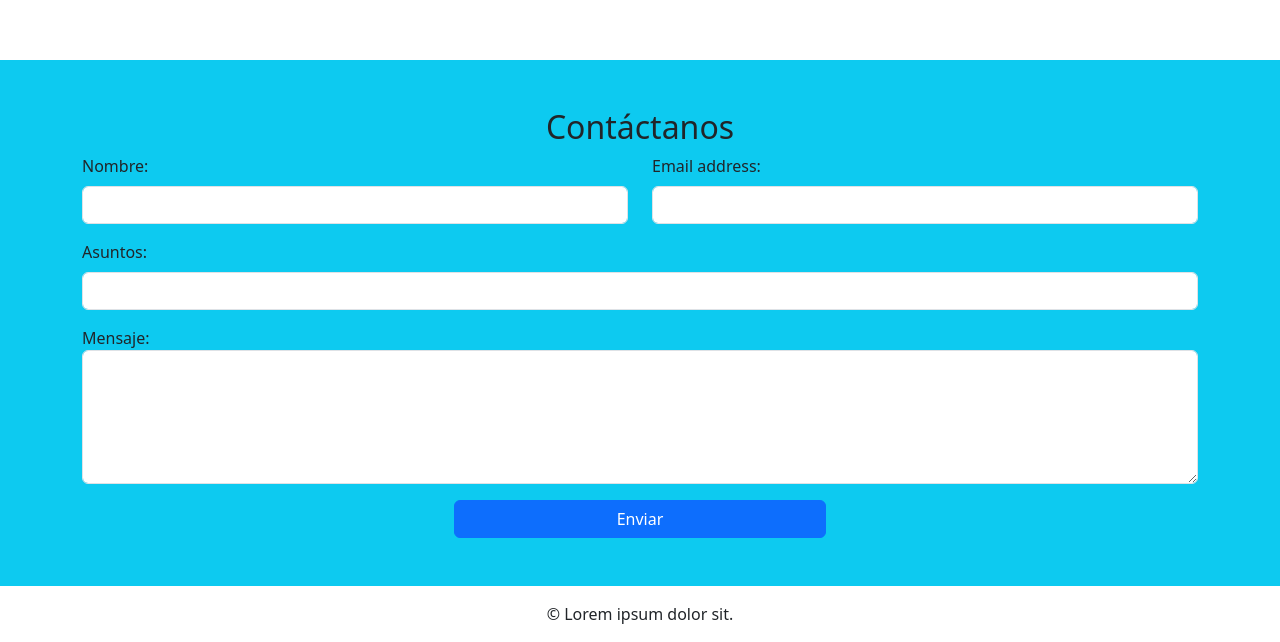
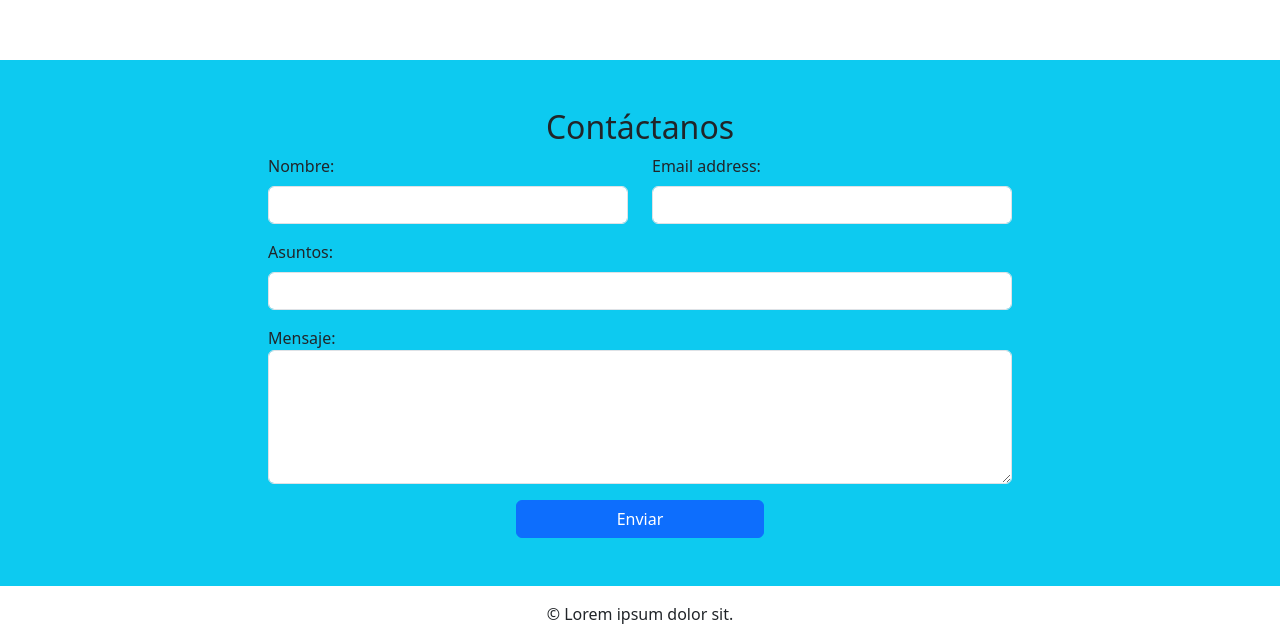
Before and after one commit to LangerTwo/pagina4, a plain HTML site: page index.html in a window 1280 px wide. Shown: the part 1995-2637 px from the top of the page. Drawn offline with nearby package versions, Linux system fonts and the light colour scheme; grey boxes are pictures that could not be loaded.

Commit message:
se modifico el tamaño de la seccion datos

```diff
--- a/css/style.css
+++ b/css/style.css
@@ -15,6 +15,10 @@ header{
     line-height: 2em;
 }
 
+.container-datos{
+    width: 60%;
+}
+
 @media(max-width:800px){
     .nosotros .info{
         /* align-items: center;
--- a/index.html
+++ b/index.html
@@ -153,7 +153,7 @@
     <!--Datos-->
     <section class="contactenos bg-info py-5 mt-5" id="seccion-contacto">
         <h2 class="text-center">Contáctanos</h2>
-        <div class="container">
+        <div class="container container-datos">
             <form class="row">
                 <div class="mb-3 col-12 col-md-6">
                     <label for="Nombre" class="form-label">Nombre:</label>
```
